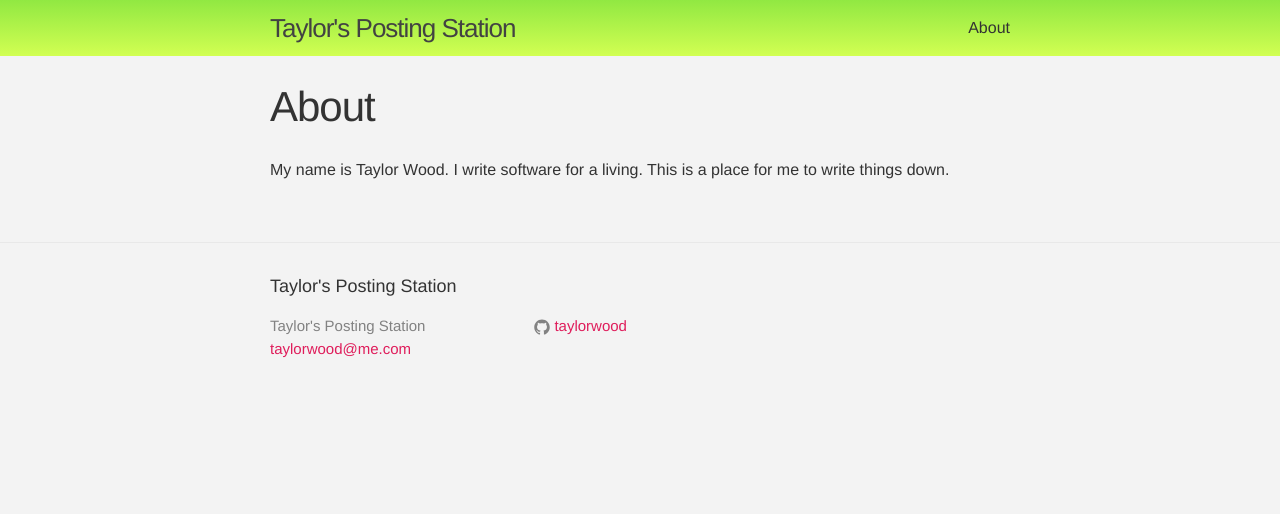
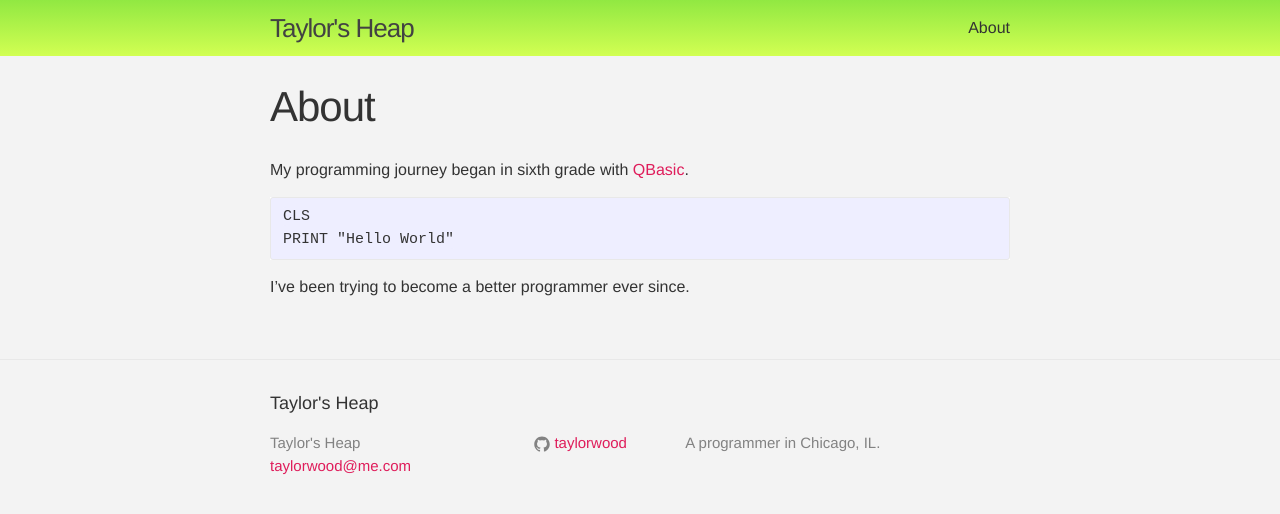
Before and after one commit to taylorwood/taylorwood.github.io, a Jekyll site: the page built from about.md, in a window 1280 px wide. Shown: the top 514 px of the page. Built offline with Jekyll 4.4.1, drawn with Linux system fonts in a browser that asks for light colours.

Commit message:
Update About page.

```diff
--- a/_config.yml
+++ b/_config.yml
@@ -1,7 +1,7 @@
 # Site settings
-title: Taylor's Posting Station
+title: Taylor's Heap
 email: taylorwood@me.com
-description: > # this means to ignore newlines until "baseurl:"
+description: A programmer in Chicago, IL.
 baseurl: "" # the subpath of your site, e.g. /blog/
 url: "http://taylorwood.github.io" # the base hostname & protocol for your site
 twitter_username:
--- a/about.md
+++ b/about.md
@@ -4,4 +4,11 @@ title: About
 permalink: /about/
 ---
 
-My name is Taylor Wood. I write software for a living. This is a place for me to write things down.
+My programming journey began in sixth grade with [QBasic](https://en.wikipedia.org/wiki/QBasic).
+
+{% highlight basic %}
+CLS
+PRINT "Hello World"
+{% endhighlight %}
+
+I've been trying to become a better programmer ever since.
```
